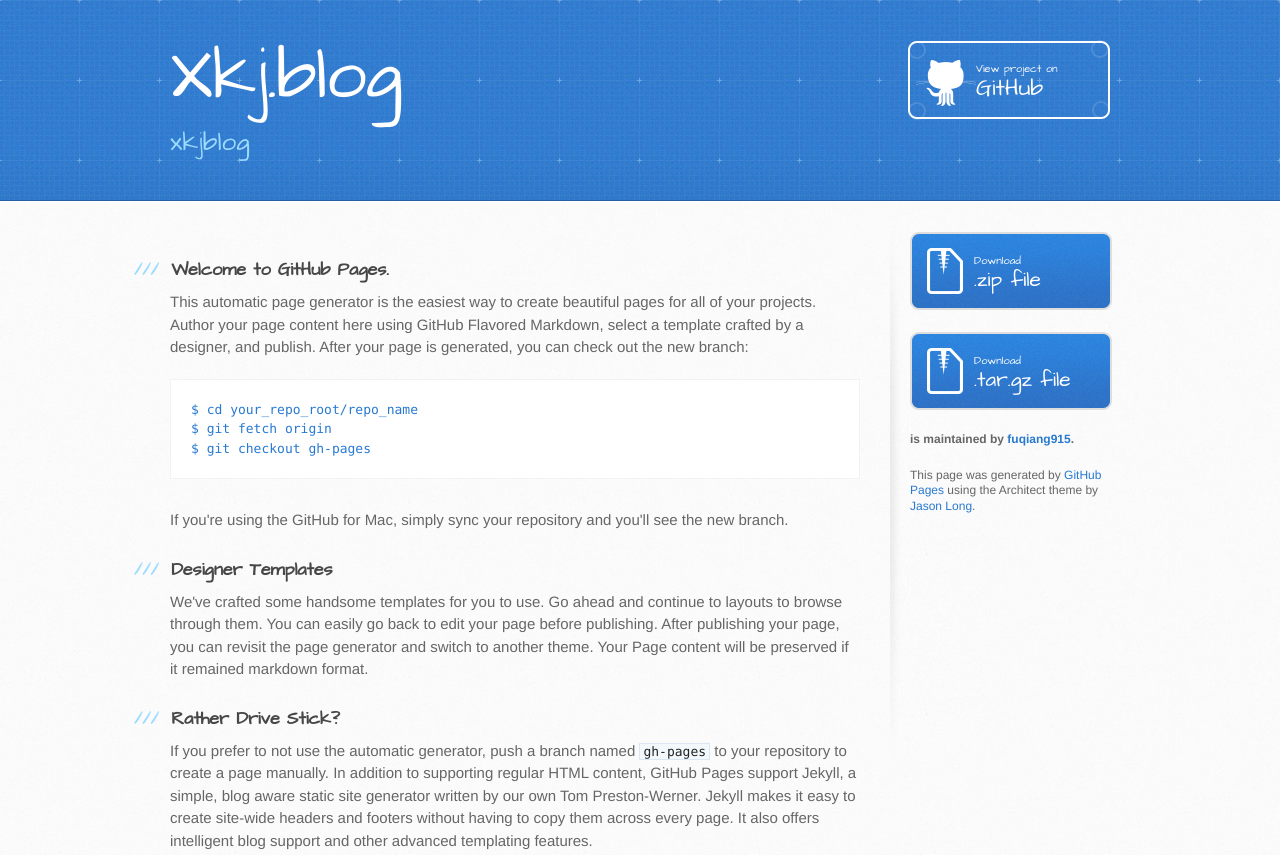
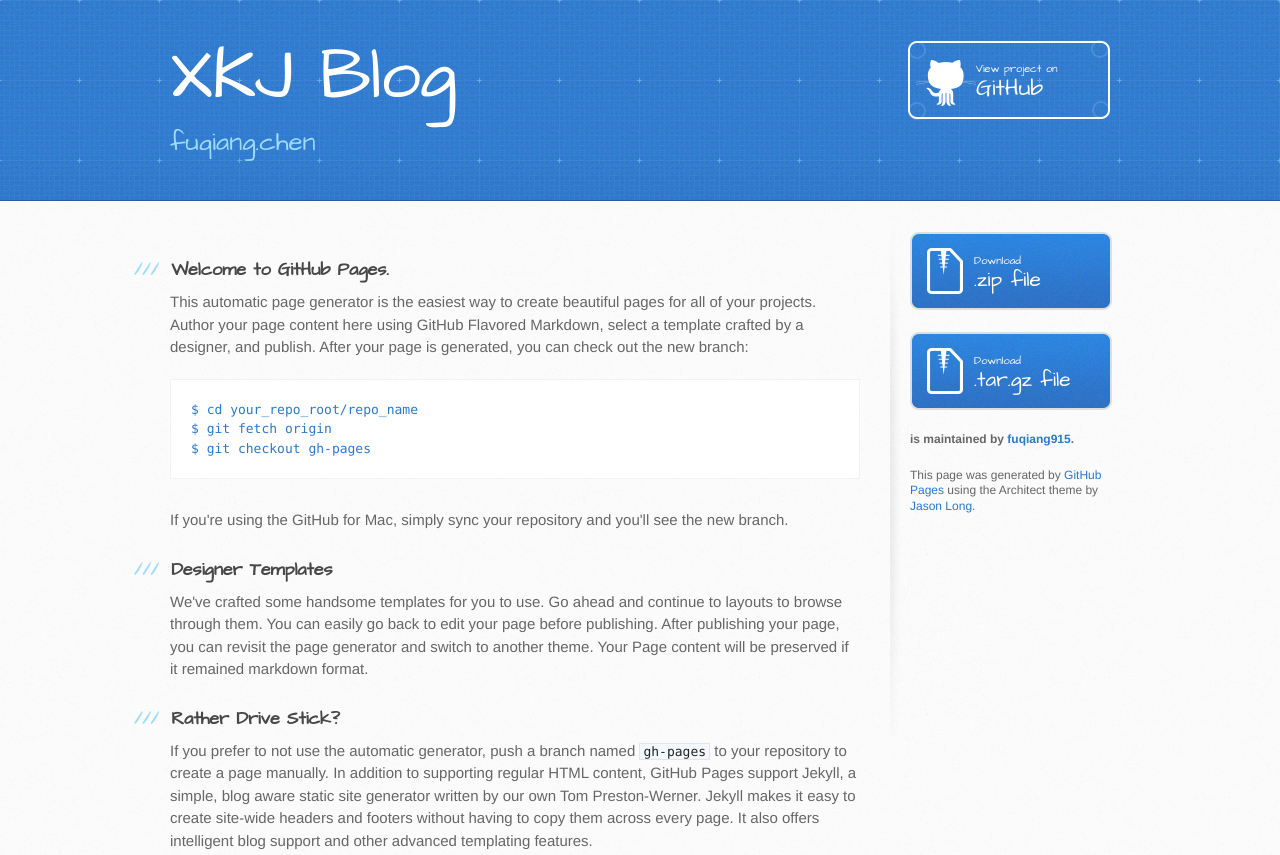
Before and after one commit to fuqiang915/xkj.blog, a plain HTML site: page index.html in a window 1280 px wide. Shown: the top 855 px of the page. Drawn offline with Linux system fonts and the light colour scheme.

Commit message:
change title

```diff
--- a/index.html
+++ b/index.html
@@ -19,8 +19,8 @@
   <body>
     <header>
       <div class="inner">
-        <h1>Xkj.blog</h1>
-        <h2>xkjblog</h2>
+        <h1>XKJ Blog</h1>
+        <h2>fuqiang.chen</h2>
         <a href="https://github.com/fuqiang915/xkj.blog" class="button"><small>View project on</small> GitHub</a>
       </div>
     </header>
```
